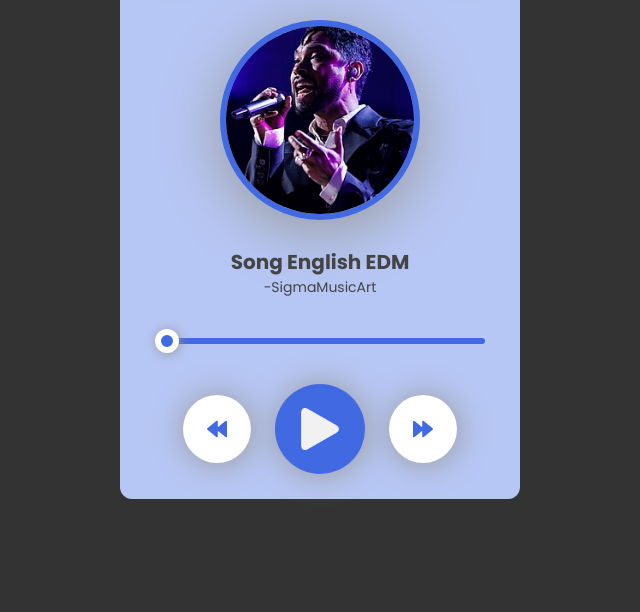
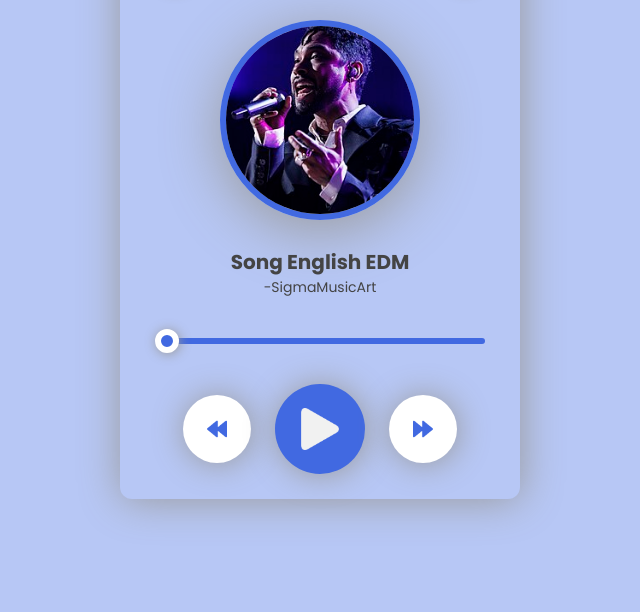
Before and after one commit to avi-codesmith/JS-music-player, a plain HTML site: page index.html in a window 1280 px wide. Shown: the part 188-800 px from the top of the page, without its empty margins (320-960 px from the left). Drawn offline with Linux system fonts and the light colour scheme.

Commit message:
Implement n Styles

```diff
--- a/style.css
+++ b/style.css
@@ -17,7 +17,7 @@ body {
   align-items: center;
   justify-content: center;
   height: 100vh;
-  background-color: #333;
+  background-color: rgb(183, 199, 245);
   flex-wrap: wrap;
   font-family: Poppins, "sans-serif";
   color: #444;
@@ -25,6 +25,7 @@ body {
 
 .music-player {
   background-color: rgb(183, 199, 245);
+  box-shadow: 1px 1px 42px #999;
   width: 400px;
   padding: 25px 35px;
   text-align: center;
@@ -168,7 +169,3 @@ p {
   transform: rotate(270deg);
   display: none;
 }
-/*
-audio {
-  visibility: hidden;
-} */
```
